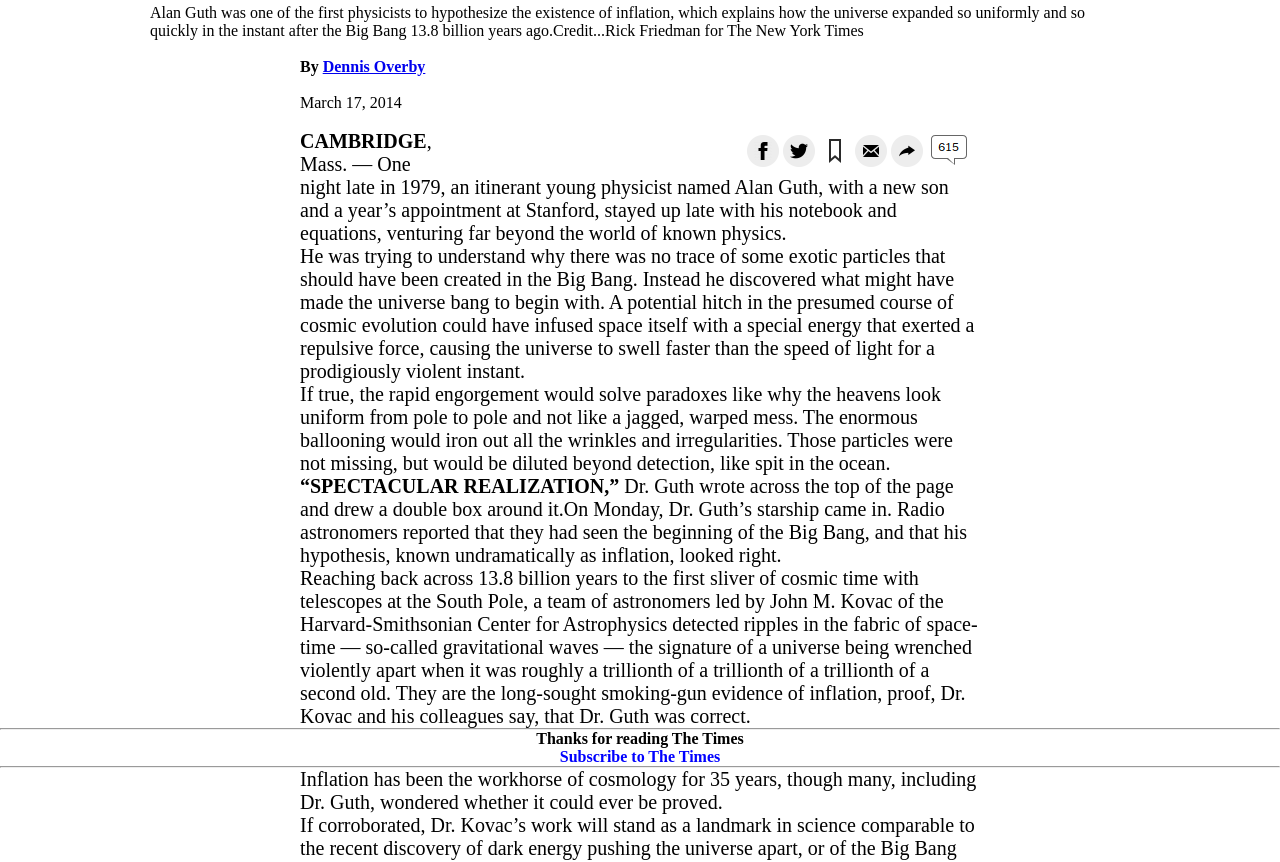
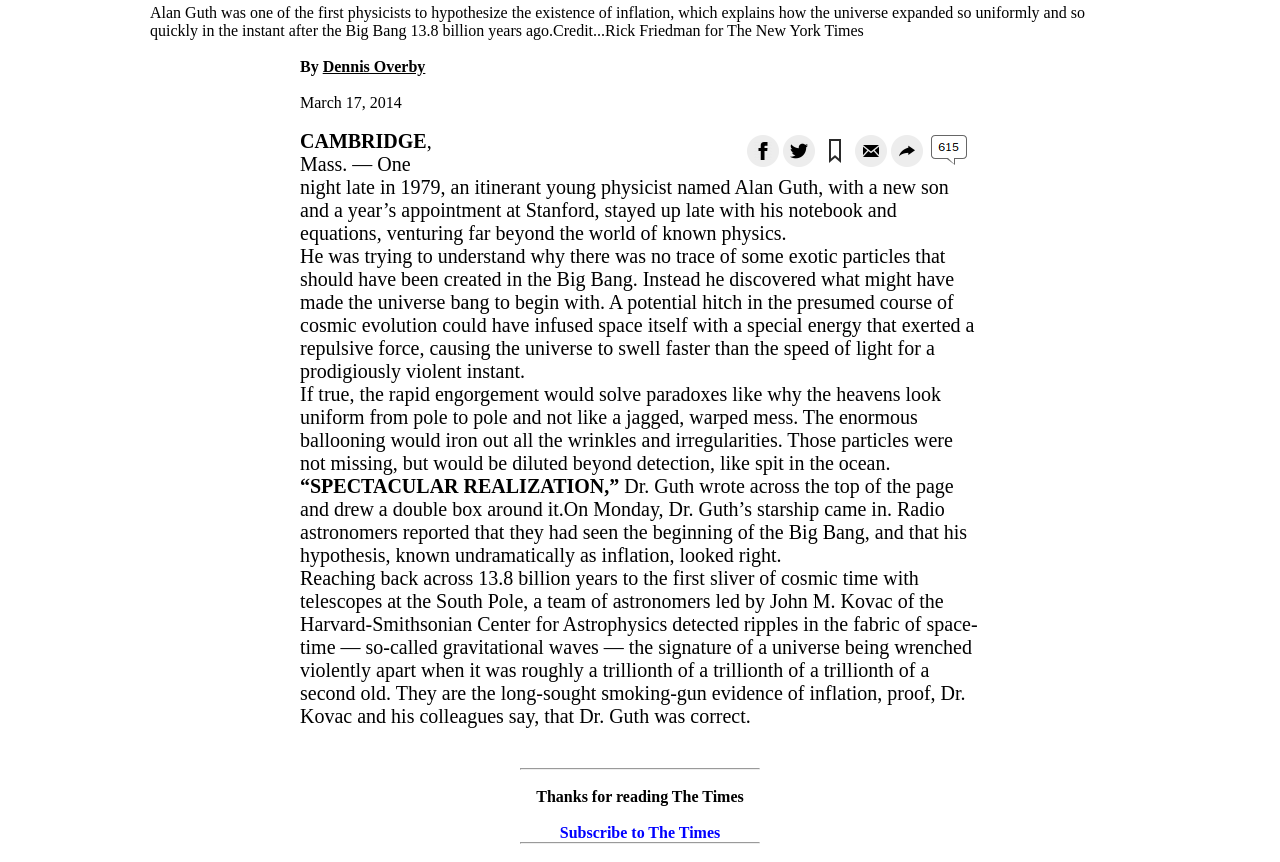
Before and after one commit to iLynette/Positioning-and-floating-elements, a plain HTML site: page index.html in a window 1280 px wide. Shown: the part 658-1520 px from the top of the page. Drawn offline with Linux system fonts and the light colour scheme.

Commit message:
more changes

```diff
--- a/index.html
+++ b/index.html
@@ -35,14 +35,14 @@
         <br>
         <p>March 17, 2014</p>
         <br>
-    </div>
-    <div class="pics">
+        <div class="pics">
         <img src="/images/facebook.png">
         <img src="/images/twitter.png">
         <img src="/images/bookmark.png">
         <img src="/images/mail.png">
         <img src="/images/share.png">
         <img src="/images/comments.png">
+    </div>
     </div>
     <div class="writings">
         <p><strong>CAMBRIDGE</strong>, Mass. — One night late in 1979, an itinerant young physicist named Alan Guth, with a new son and a year’s appointment at Stanford, stayed up late with his notebook and equations, venturing far beyond the world of known physics.</p>
@@ -57,7 +57,9 @@
     </div>
     <div class="snippet">
         <hr>
+        <br>
         <p>Thanks for reading The Times</p>
+        <br>
         <a href="#">Subscribe to The Times</a>
         <hr>
     </div>
--- a/main.css
+++ b/main.css
@@ -8,6 +8,7 @@
     margin: 0;
     background-color: white;
     position: fixed;
+    border-bottom: 1px solid gainsboro;
 }
 .left img {
     height: 20px;
@@ -53,6 +54,9 @@ h2 {
 .author {
     margin-left: 300px;
 }
+.author a {
+    color: black;
+}
 .pics {
     float: right;
     margin-right: 310px;
@@ -64,17 +68,20 @@ h2 {
     margin-right: 300px;
 
 }
-.snippet hr {
-
+.snippet {
+    padding: 40px;
+    text-align: center;
+    font-weight: bold;
 
 }
-.snippet {
-    text-align: center;
-    font-weight: bold;
+.snippet hr {
+    margin-left: 40%;
+    margin-right: 40%;
 }
 .snippet a {
     text-decoration: none;
     color: blue;
+
 }
 .inflation {
     margin-left: 150px;
```
